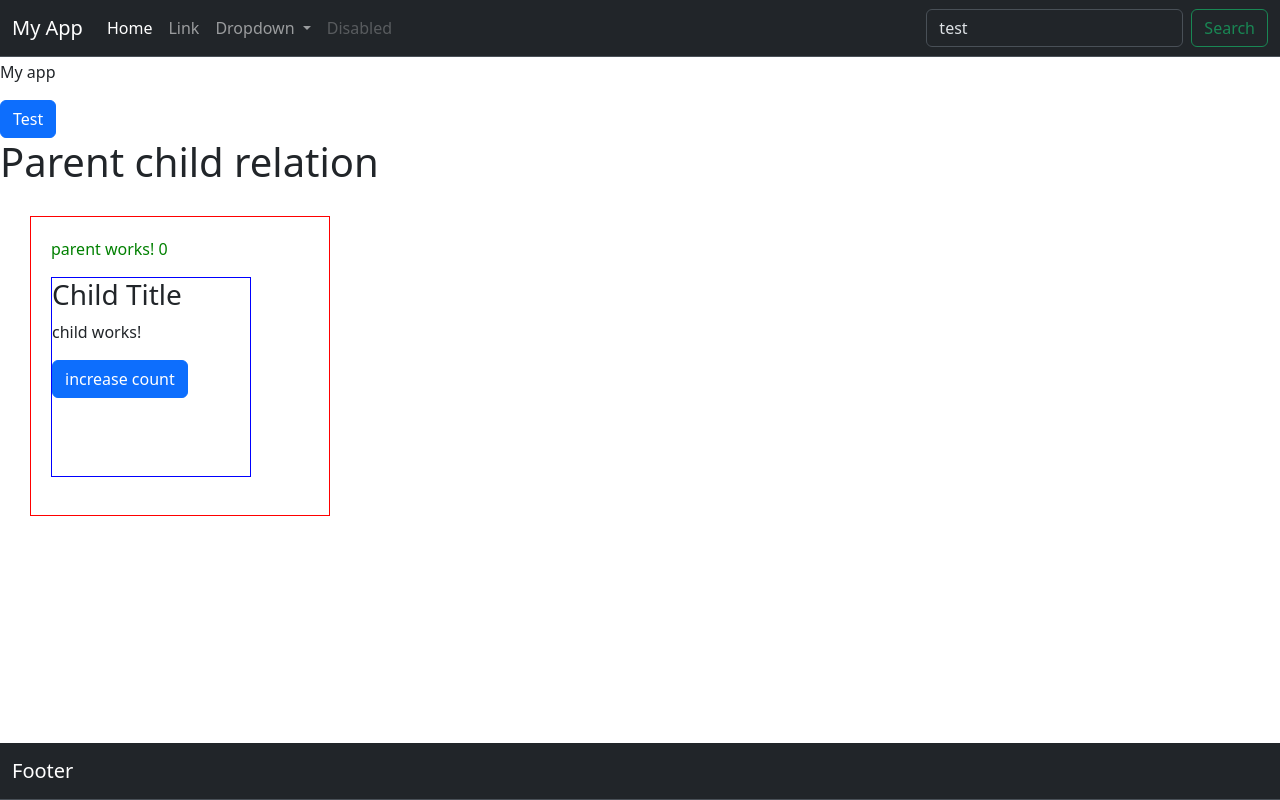
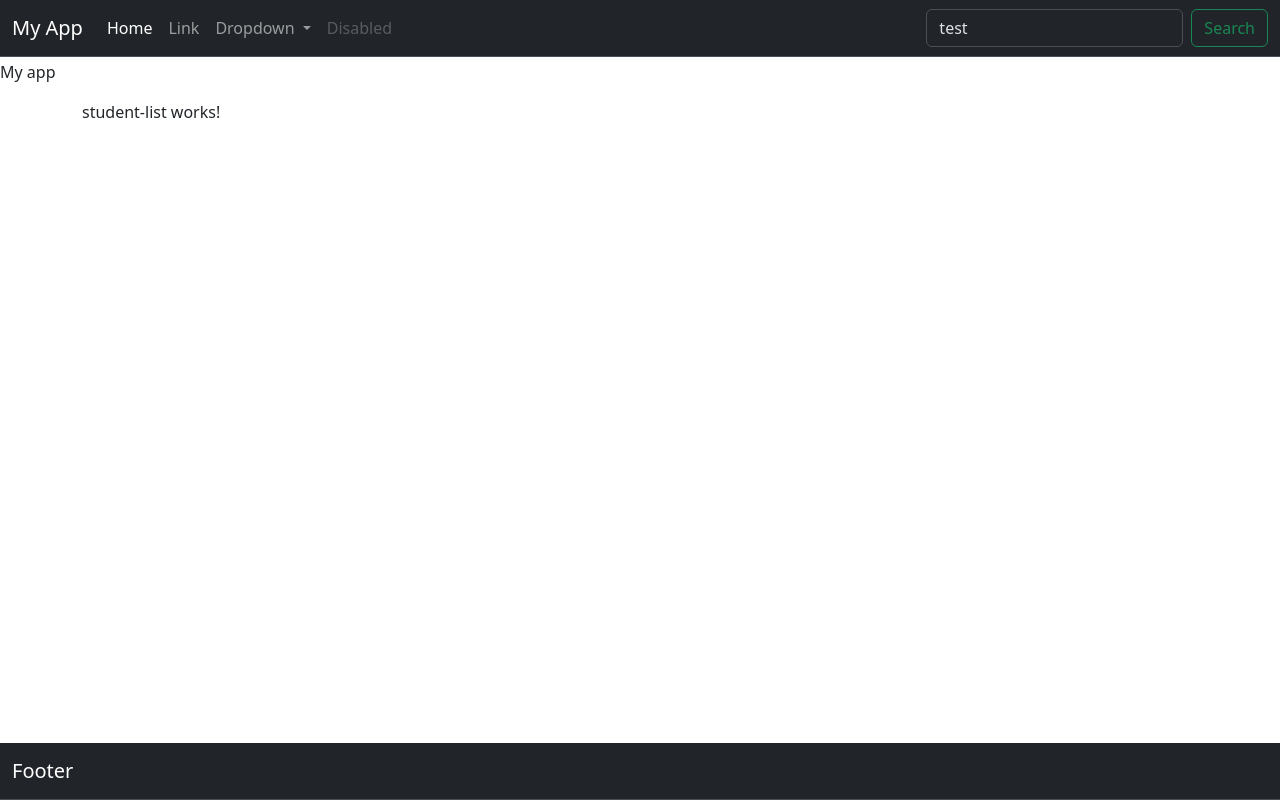
Before and after one commit to devendrapowar/my-app-march-2023, an Angular app: page / in a window 1280 px wide. Built offline with nearby package versions, Linux system fonts and the light colour scheme.

Commit message:
studet list add

```diff
--- a/src/app/app.component.html
+++ b/src/app/app.component.html
@@ -1,6 +1,9 @@
 <app-header></app-header>
 <p>My app</p>
-<button class="btn btn-primary">Test</button>
-<h1>Parent child relation</h1>
-<app-parent></app-parent>
+<!-- <button class="btn btn-primary">Test</button> -->
+<!-- <h1>Parent child relation</h1>
+<app-parent></app-parent> -->
+<div class="container">
+    <app-student-list></app-student-list>
+</div>
 <app-footer></app-footer>
--- a/src/app/app.component.ts
+++ b/src/app/app.component.ts
@@ -3,11 +3,12 @@ import { RouterOutlet } from '@angular/router';
 import { HeaderComponent } from './header/header.component';
 import { FooterComponent } from './footer/footer.component';
 import { ParentComponent } from './parent/parent.component';
+import { StudentListComponent } from './student-list/student-list.component';
 
 @Component({
   selector: 'app-root',
   standalone: true,
-  imports: [RouterOutlet, HeaderComponent, FooterComponent, ParentComponent],
+  imports: [RouterOutlet, HeaderComponent, FooterComponent, ParentComponent, StudentListComponent],
   templateUrl: './app.component.html',
   styleUrl: './app.component.scss'
 })
--- /dev/null
+++ b/src/app/student-list/student-list.component.html
@@ -0,0 +1 @@
+<p>student-list works!</p>
```
Also changed, not shown: src/app/student-list/student-list.component.ts (added, +12 -0 lines), src/app/student-list/student-list.component.scss (added), 1 other file (tests, documents, lock files or other folders).
